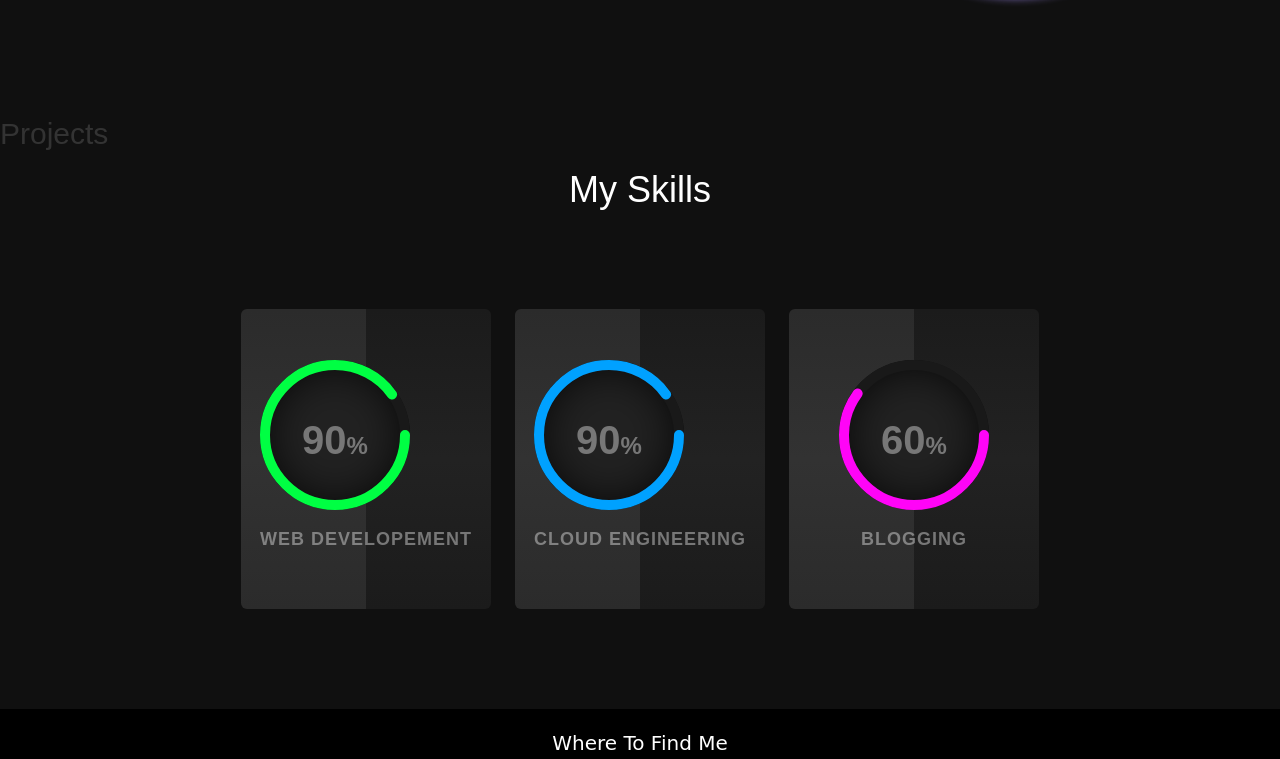
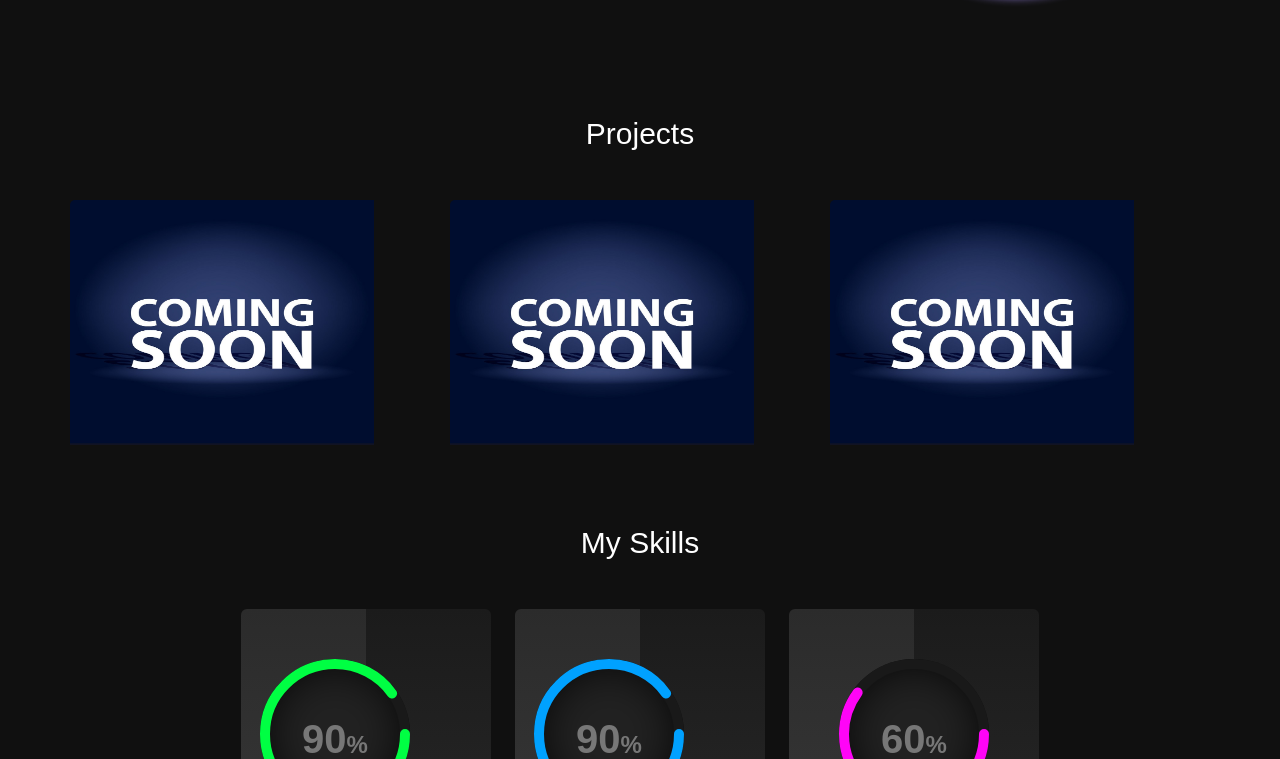
Before and after one commit to PayalSasmal10/Portfolio, a plain HTML site: page index.html in a window 1280 px wide. Shown: the part 1372-2131 px from the top of the page. Drawn offline with nearby package versions, Linux system fonts and the light colour scheme.

Commit message:
added projects images

```diff
--- a/index.html
+++ b/index.html
@@ -116,13 +116,25 @@
 	</section>
 
 	<section class="project" id="projectid">
-		<h2 class="">Projects</h2>
-
+		<div class="container">
+			<h2 class="text-left">Projects</h2>
+			<div class="project_container">
+				<div class="project_img">
+					<a href="#"><img src="images/coming_soon3.jpg"> </a>
+				</div>
+				<div class="project_img">
+					<a href="#"><img src="images/coming_soon3.jpg"> </a>
+				</div>
+				<div class="project_img">
+					<a href="#"><img src="images/coming_soon3.jpg"> </a>
+				</div>
+			</div>
+		</div>
 
 	</section>
 	<section>
 		<div class="my-skills">
-			<h1 class="text-left">My Skills</h1>
+			<h2 class="text-left">My Skills</h2>
 			<div class="container">
 				<div class="card">
 					<div class="box">
--- a/styles.css
+++ b/styles.css
@@ -298,12 +298,64 @@ p{
 /*--------------------------*/
 /*  aboutme section ended  */
 /*------------------------*/
+
+
+/*--------------------------*/
+/*  project section added  */
+/*------------------------*/
+
+
+
+.project_container{
+    row-gap: 1rem;
+    display: flex;
+    border-spacing: 10px;
+
+
+}
+
+.project_img{
+    box-shadow: 1 4px 25px rgb(0,0,0,0.575);
+    border-radius: 0.5rem;
+    overflow: hidden;
+
+}
+
+
+.project_img img{
+    transition: 1s;
+    cursor: pointer;
+    width: 80%;
+    height: 80%;
+    /*padding: 2rem;*/
+}
+
+
+
+.project_img img:hover{
+    transform: scale(1.1);
+}
+
+/*@media screen and (min-width: 768px){
+
+    .project_container{
+        grid-template-columns: repeat(3, 1fr);
+        grid-template-rows: repeat(2,1fr);
+        column-gap: 2rem;
+      }
+}*/
+
+
+/*--------------------------*/
+/*  project section ended  */
+/*------------------------*/
+
 /*--------------------------*/
 /*  my-skills section added*/
 /*------------------------*/
 
-.my-skills h1{
-    margin-bottom: 100px;
+.text-left{
+    margin-bottom: 50px;
     text-align: center;
     color: var(--white);
 
```
Also changed, not shown: images/coming_soon.PNG (added), images/coming_soon1.PNG (added), images/coming_soon2.jpg (added), images/coming_soon3.jpg (added).
